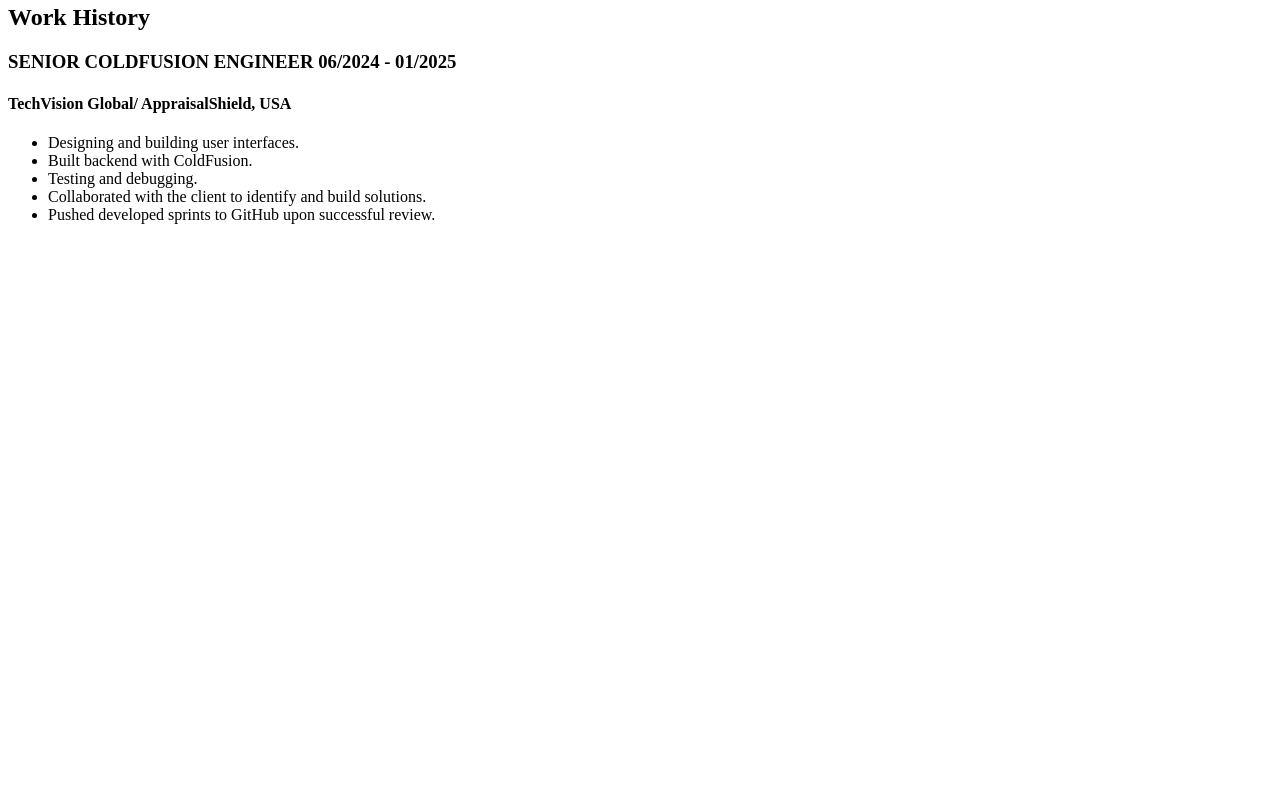
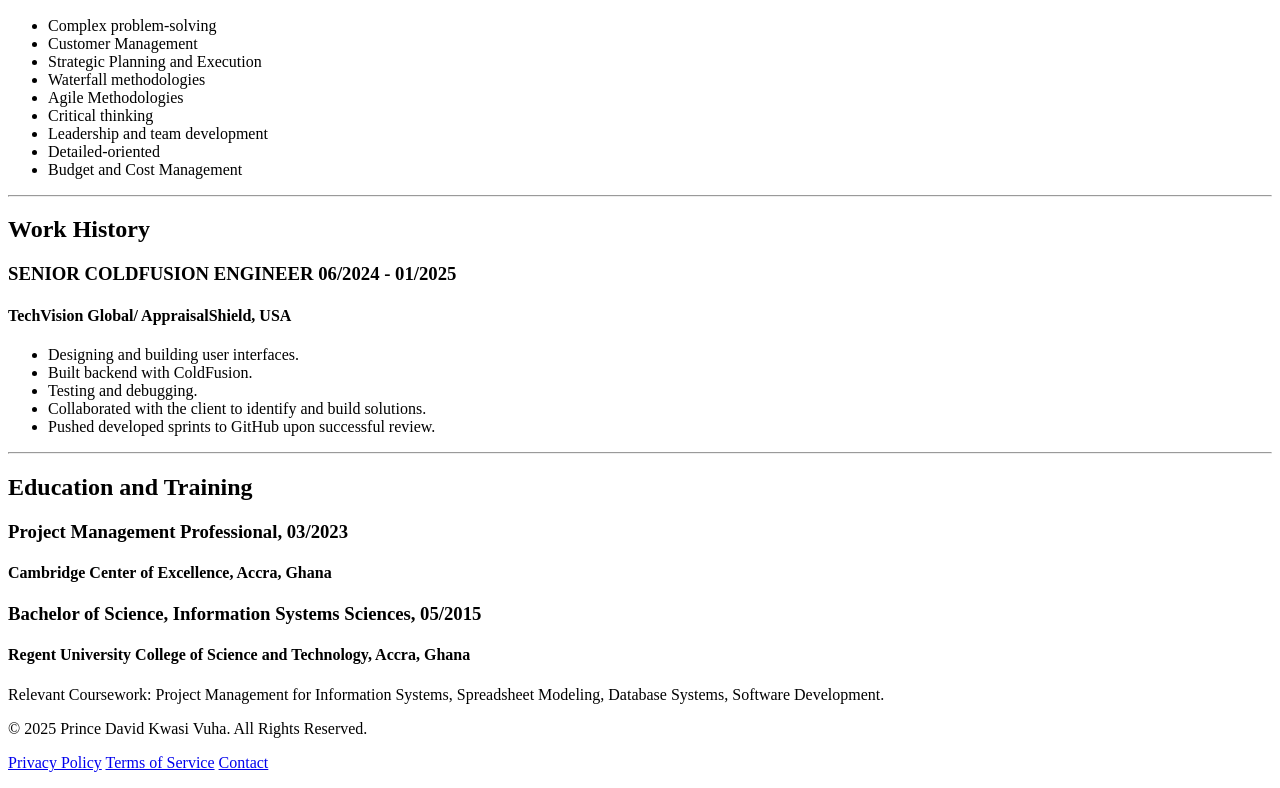
Before and after one commit to code-captain18/myportfolio, a plain HTML site: page index.html in a window 1280 px wide. Shown: the part 483-1271 px from the top of the page. Before the commit the page ends 800 px from the top, so only its background shows below. Drawn offline with Linux system fonts and the light colour scheme.

Commit message:
Add files via upload

```diff
--- a/index.html
+++ b/index.html
@@ -7,6 +7,7 @@
 
 	<body>
 		<h1>Prince David Kwasi Vuha</h1>
+		<img src="./assets/profile_pic.jpeg" height="200px" alt="My Picture">
 		<hr />
 		<h2>Summary Statement</h2>
 		<p>I am an aspiring IT project manager with a strong commitment to delivering efficient and cost-effective IT solutions. My objective is to develop a reputable professional profile by utilizing my robust organizational and leadership skills, supplemented by my academic background. I strive to drive successful project outcomes,enhance team performance, and contribute to innovative solutions within a dynamic project management environment. </p>
@@ -37,11 +38,24 @@
 			<li>Pushed developed sprints to GitHub upon successful review.</li>
 		</ul>
 
+		 <hr />
+		<h2>Education and Training</h2>
+		<h3>Project Management Professional<span>, 03/2023</span></h3>
+		<h4>Cambridge Center of Excellence<span>, Accra, Ghana</span></h4>
+
+		<h3>Bachelor of Science, Information Systems Sciences<span>, 05/2015</span></h3>
+		<h4>Regent University College of Science and Technology<span>, Accra, Ghana</span></h4>
+		Relevant Coursework: Project Management for Information Systems, Spreadsheet Modeling, Database Systems, Software Development.
 
 
-
-
-
+		<footer>
+			<p>&copy; 2025 Prince David Kwasi Vuha. All Rights Reserved.</p>
+			<p>
+			  <a href="#privacy-policy">Privacy Policy</a>
+			  <a href="#terms-of-service">Terms of Service</a>
+			  <a href="./public/contact.html">Contact</a>
+			</p>
+		</footer>
 
 
 	</body>
```
